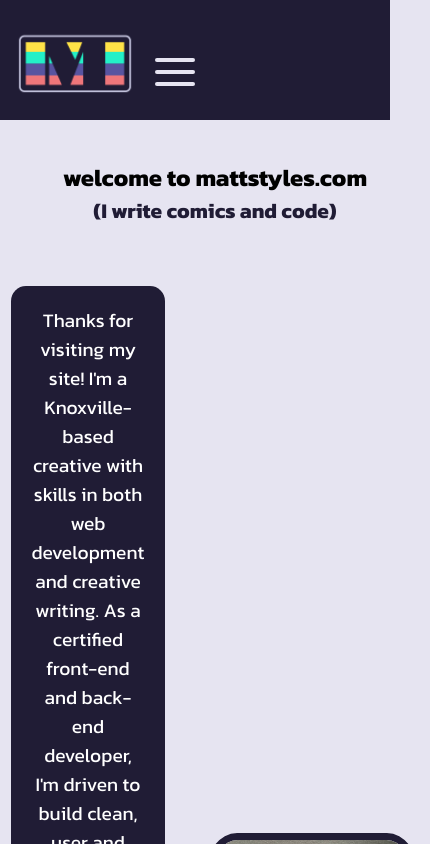
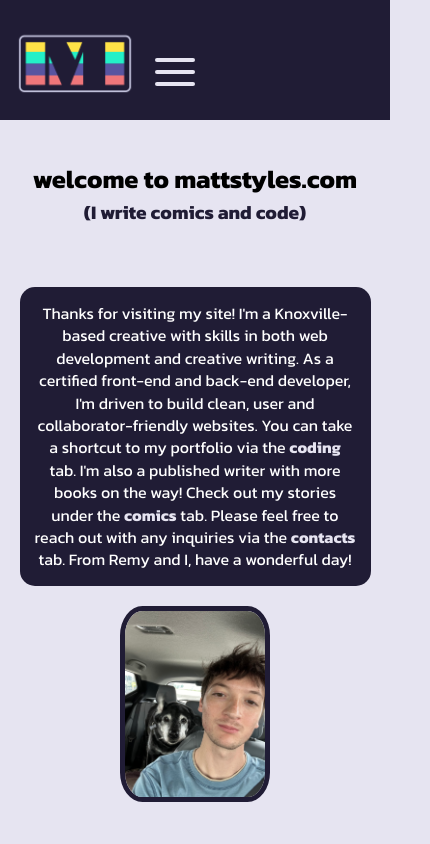
Before and after one commit to mstyles1/my-site, a React (Create React App) app in the folder client/: page / in a window 390 px wide. Shown: the top 844 px of the page, 430 px wide, since content can reach past the window. Built offline with nearby package versions, Linux system fonts and the light colour scheme; no server answers; a web font is replaced by a local one.

Commit message:
Scrollup button and mobile view profile

```diff
--- a/client/src/App.css
+++ b/client/src/App.css
@@ -14,10 +14,14 @@ body {
   font-style: normal;
   text-align: center;
   min-height: 100%;
-  max-width: 1200px;
+  max-width: 100vw;
   width: 100%;
   padding: 20px;
   margin: 0 auto;
+  overflow-x: hidden;
+  padding-left: 10px;
+  padding-right: 10px;
+  box-sizing: border-box;
 }
 
 /* NAVMENU */
@@ -58,19 +62,17 @@ body {
   display: block;
 }
 
-/* Default menu (desktop) */
 .nav-links {
   list-style: none;
   display: flex;
   align-items: center;
   padding: 0;
   margin: 0;
-  width: calc(100% - 40px); /* Subtract padding on both sides */
-  /* Ensure links take full width minus logo and padding */
+  width: calc(100% - 40px);
 }
 
 .nav-links li {
-  flex-grow: 1; /* Ensures each button gets equal width */
+  flex-grow: 1;
   display: flex;
   align-items: center;
   justify-content: center;
@@ -87,9 +89,9 @@ body {
   display: flex;
   align-items: center;
   justify-content: center;
-  width: 100%; /* Ensure the buttons fill the entire space of each li */
-  height: 100%; /* Make sure buttons have equal height */
-  box-sizing: border-box; /* Prevent padding from affecting width/height */
+  width: 100%;
+  height: 100%;
+  box-sizing: border-box;
   text-align: center;
 }
 
@@ -196,8 +198,8 @@ body {
 
 .coding-container {
   padding: 20px;
-  max-width: 800px;
-  margin: 0 auto;
+  max-width: 100%;
+  box-sizing: border-box;
 }
 
 .coding-header {
@@ -222,14 +224,20 @@ a {
 .repo-list {
   list-style-type: none;
   padding: 0;
+  margin: 0;
+  display: flex;
+  flex-wrap: wrap; /* allow items to wrap on smaller screens */
+  gap: 20px;
 }
 
 .repo-item {
-  display: flex;
-  flex-direction: row;
-  align-items: center;
-  padding: 15px 0;
-  border-bottom: 1px solid #ccc;
+  flex: 1 1 300px; /* grow, shrink, base width 300px */
+  max-width: 100%; /* do not exceed container width */
+  box-sizing: border-box;
+  background-color: #f9f9f9; /* optional */
+  padding: 15px;
+  border-radius: 8px;
+  box-shadow: 0 2px 6px rgba(0, 0, 0, 0.1);
 }
 
 .repo-info {
@@ -245,6 +253,14 @@ a {
   font-weight: bold;
   margin-bottom: 5px;
   transition: all 0.3s ease;
+}
+
+.repo-photo {
+  max-width: 100%;
+  height: auto;
+  display: block;
+  margin: 10px 0;
+  border-radius: 4px;
 }
 
 .repo-link:hover {
@@ -459,6 +475,11 @@ p {
 
 /* Responsive Mobile Menu */
 @media (max-width: 768px) {
+  .content {
+    padding-left: 15px;
+    padding-right: 15px;
+  }
+
   .container {
     width: 100%;
     padding: 10px;
@@ -501,4 +522,65 @@ p {
     padding: 15px;
     width: 100%; /* Make sure mobile links take up full width */
   }
+  .profile {
+    flex-direction: column;
+    align-items: center;
+    gap: 20px;
+    margin-bottom: 40px;
+    width: 100%;
+    box-sizing: border-box;
+  }
+
+  /* Profile photo responsive */
+  .profile-photo {
+    width: 140px;
+    max-width: 90vw; /* never exceed viewport width */
+    height: auto;
+    border-width: 5px;
+    display: block;
+  }
+
+  /* Bio container takes most of width, centered text */
+  .profile-blurb-container {
+    max-width: 90vw;  /* almost full screen width */
+    padding: 15px;
+    text-align: center;
+    display: block;  /* disable flex for better stacking */
+    box-sizing: border-box;
+  }
+
+  /* Text sizes */
+  .profile-blurb {
+    font-size: 1rem;
+    line-height: 1.4;
+    margin: 0 auto;  /* center text block */
+    max-width: 600px;
+  }
+
+  /* Headlines */
+  .welcome-blurb {
+    font-size: 1.6rem;
+    text-align: center;
+    margin-left: auto;
+    margin-right: auto;
+  }
+
+  .welcome-blurb2 {
+    font-size: 1.2rem;
+    text-align: center;
+    margin-left: auto;
+    margin-right: auto;
+  }
+
+  .repo-list {
+    flex-direction: column; /* stack repo items vertically */
+  }
+
+  .repo-item {
+    flex: 1 1 100%; /* full width on mobile */
+  }
+
+  .repo-photo {
+    width: 100%; /* full width images */
+  }
 }
```
